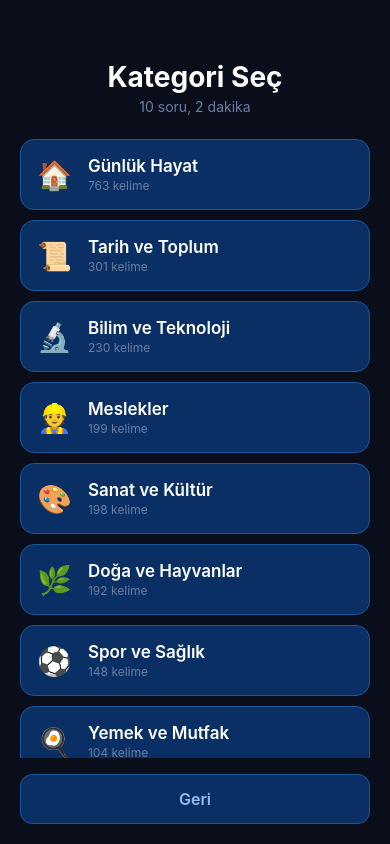
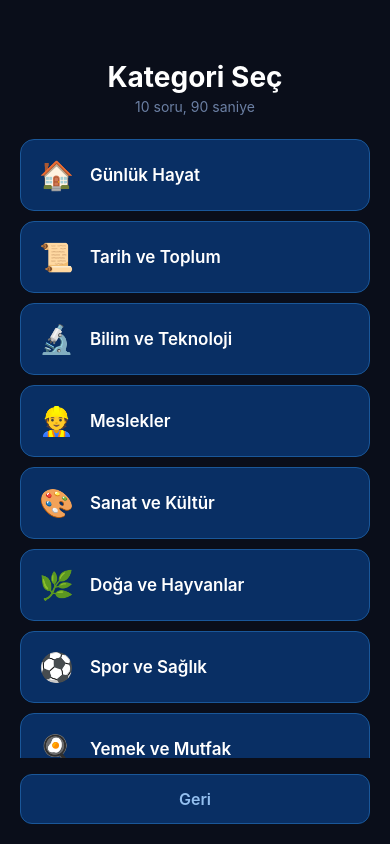
Before and after one commit to Monalterego/kelime-oyunu, a React Native app: screen /Category in a window 390 px wide. Built offline with nearby package versions, Linux system fonts and the light colour scheme.

Commit message:
remove city questions, adjust timers, add origin to hints

```diff
--- a/src/screens/CategoryScreen.tsx
+++ b/src/screens/CategoryScreen.tsx
@@ -3,21 +3,21 @@ import { View, Text, TouchableOpacity, StyleSheet, ScrollView } from "react-nati
 import { COLORS } from "../theme/colors";
 
 const CATEGORIES = [
-  { id: "Gunluk Hayat", label: "Günlük Hayat", icon: "🏠", count: 763 },
-  { id: "Tarih ve Toplum", label: "Tarih ve Toplum", icon: "📜", count: 301 },
-  { id: "Bilim ve Teknoloji", label: "Bilim ve Teknoloji", icon: "🔬", count: 230 },
-  { id: "Meslekler", label: "Meslekler", icon: "👷", count: 199 },
-  { id: "Sanat ve Kultur", label: "Sanat ve Kültür", icon: "🎨", count: 198 },
-  { id: "Doga ve Hayvanlar", label: "Doğa ve Hayvanlar", icon: "🌿", count: 192 },
-  { id: "Spor ve Saglik", label: "Spor ve Sağlık", icon: "⚽", count: 148 },
-  { id: "Yemek ve Mutfak", label: "Yemek ve Mutfak", icon: "🍳", count: 104 },
+  { id: "Gunluk Hayat", label: "Günlük Hayat", icon: "🏠" },
+  { id: "Tarih ve Toplum", label: "Tarih ve Toplum", icon: "📜" },
+  { id: "Bilim ve Teknoloji", label: "Bilim ve Teknoloji", icon: "🔬" },
+  { id: "Meslekler", label: "Meslekler", icon: "👷" },
+  { id: "Sanat ve Kultur", label: "Sanat ve Kültür", icon: "🎨" },
+  { id: "Doga ve Hayvanlar", label: "Doğa ve Hayvanlar", icon: "🌿" },
+  { id: "Spor ve Saglik", label: "Spor ve Sağlık", icon: "⚽" },
+  { id: "Yemek ve Mutfak", label: "Yemek ve Mutfak", icon: "🍳" },
 ];
 
 export default function CategoryScreen({ navigation }: any) {
   return (
     <View style={styles.container}>
       <Text style={styles.title}>Kategori Seç</Text>
-      <Text style={styles.subtitle}>10 soru, 2 dakika</Text>
+      <Text style={styles.subtitle}>10 soru, 90 saniye</Text>
       <ScrollView style={styles.list} contentContainerStyle={styles.listContent}>
         {CATEGORIES.map((cat) => (
           <TouchableOpacity
@@ -26,10 +26,7 @@ export default function CategoryScreen({ navigation }: any) {
             onPress={() => navigation.navigate("Game", { mode: "category", category: cat.id })}
           >
             <Text style={styles.categoryIcon}>{cat.icon}</Text>
-            <View style={styles.categoryInfo}>
-              <Text style={styles.categoryLabel}>{cat.label}</Text>
-              <Text style={styles.categoryCount}>{cat.count} kelime</Text>
-            </View>
+            <Text style={styles.categoryLabel}>{cat.label}</Text>
           </TouchableOpacity>
         ))}
       </ScrollView>
@@ -46,11 +43,9 @@ const styles = StyleSheet.create({
   subtitle: { fontSize: 14, color: COLORS.textMuted, textAlign: "center", marginBottom: 24 },
   list: { flex: 1 },
   listContent: { gap: 10 },
-  categoryCard: { flexDirection: "row", alignItems: "center", backgroundColor: COLORS.bgDark, borderRadius: 14, padding: 16, borderWidth: 1, borderColor: COLORS.primaryDark },
+  categoryCard: { flexDirection: "row", alignItems: "center", backgroundColor: COLORS.bgDark, borderRadius: 14, padding: 18, borderWidth: 1, borderColor: COLORS.primaryDark },
   categoryIcon: { fontSize: 28, marginRight: 16 },
-  categoryInfo: { flex: 1 },
   categoryLabel: { fontSize: 17, fontWeight: "600", color: COLORS.white },
-  categoryCount: { fontSize: 12, color: COLORS.textMuted, marginTop: 2 },
   backButton: { backgroundColor: COLORS.bgDark, paddingVertical: 14, borderRadius: 12, alignItems: "center", marginTop: 16, borderWidth: 1, borderColor: COLORS.primaryDark },
   backButtonText: { fontSize: 16, fontWeight: "600", color: COLORS.textSecondary },
 });
--- a/src/screens/GameScreen.tsx
+++ b/src/screens/GameScreen.tsx
@@ -20,7 +20,7 @@ export default function GameScreen({ navigation, route }: any) {
   const startGame = () => {
     try {
       const questions = generateGameQuestions(mode, category);
-      if (questions.length > 0) dispatch({ type: "START_GAME", questions, totalTime: mode === "category" ? 120 : 180 });
+      if (questions.length > 0) dispatch({ type: "START_GAME", questions, totalTime: mode === "category" ? 90 : 150 });
     } catch (error) {
       console.error("Oyun baslatma hatasi:", error);
     }
@@ -163,7 +163,9 @@ export default function GameScreen({ navigation, route }: any) {
     <View style={styles.container}>
       {showHint && state.currentFlashHint ? (
         <Animated.View style={[styles.hintBanner, { opacity: hintOpacity }]}>
-          <Text style={styles.hintBannerText}>{state.currentFlashHint}</Text>
+          <Text style={styles.hintBannerText}>
+  {currentQuestion?.wordData.origin ? currentQuestion.wordData.origin + " kökenli — " : ""}{state.currentFlashHint}
+</Text>
         </Animated.View>
       ) : null}
 
--- a/src/screens/HomeScreen.tsx
+++ b/src/screens/HomeScreen.tsx
@@ -19,7 +19,7 @@ export default function HomeScreen({ navigation }: any) {
           onPress={() => navigation.navigate("Game", { mode: "classic" })}
         >
           <Text style={styles.playButtonText}>KLASİK MOD</Text>
-          <Text style={styles.playButtonSub}>14 soru, 3 dakika, karışık</Text>
+          <Text style={styles.playButtonSub}>14 soru, 2.5 dakika, karışık</Text>
         </TouchableOpacity>
 
         <TouchableOpacity
@@ -27,7 +27,7 @@ export default function HomeScreen({ navigation }: any) {
           onPress={() => navigation.navigate("Category")}
         >
           <Text style={styles.categoryButtonText}>KATEGORİ MODU</Text>
-          <Text style={styles.categoryButtonSub}>10 soru, 2 dakika, seçtiğin konu</Text>
+          <Text style={styles.categoryButtonSub}>10 soru, 90 saniye, seçtiğin konu</Text>
         </TouchableOpacity>
 
         <TouchableOpacity style={styles.secondaryButton} onPress={() => {}}>
```
